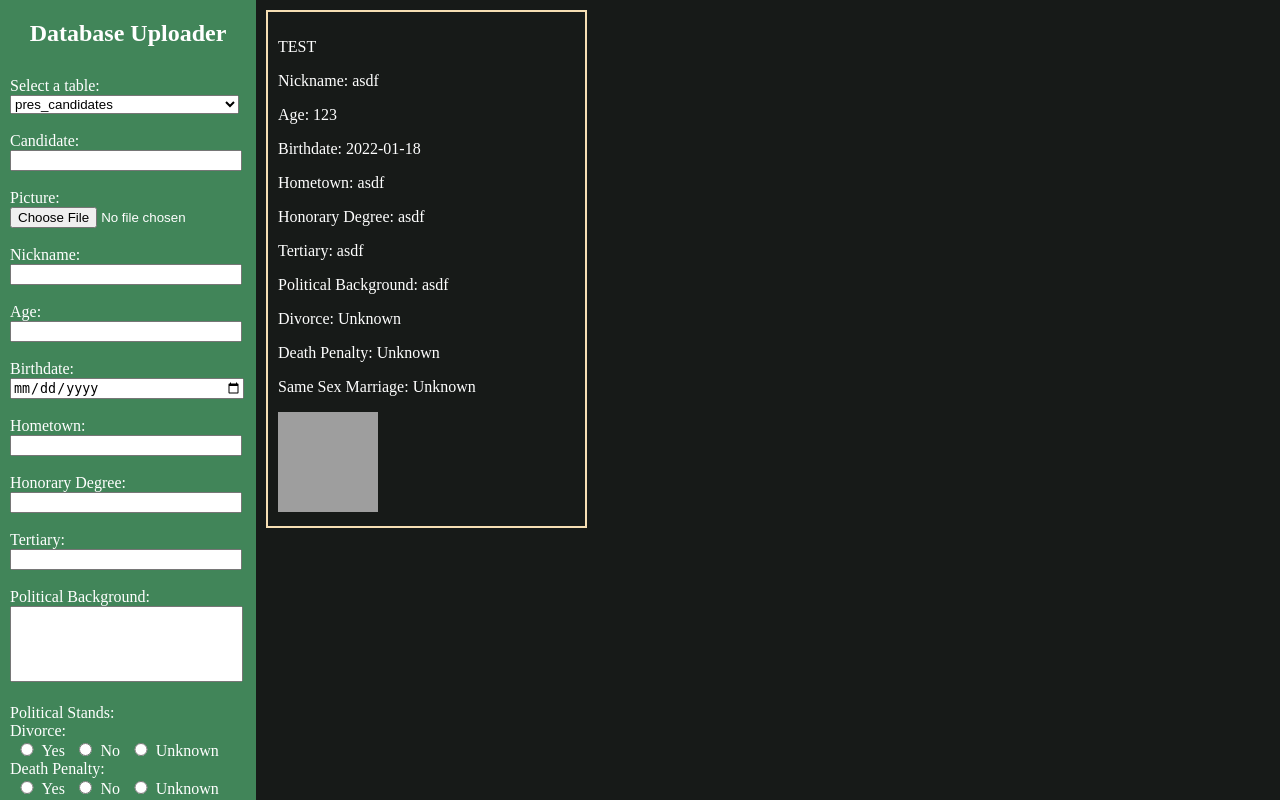
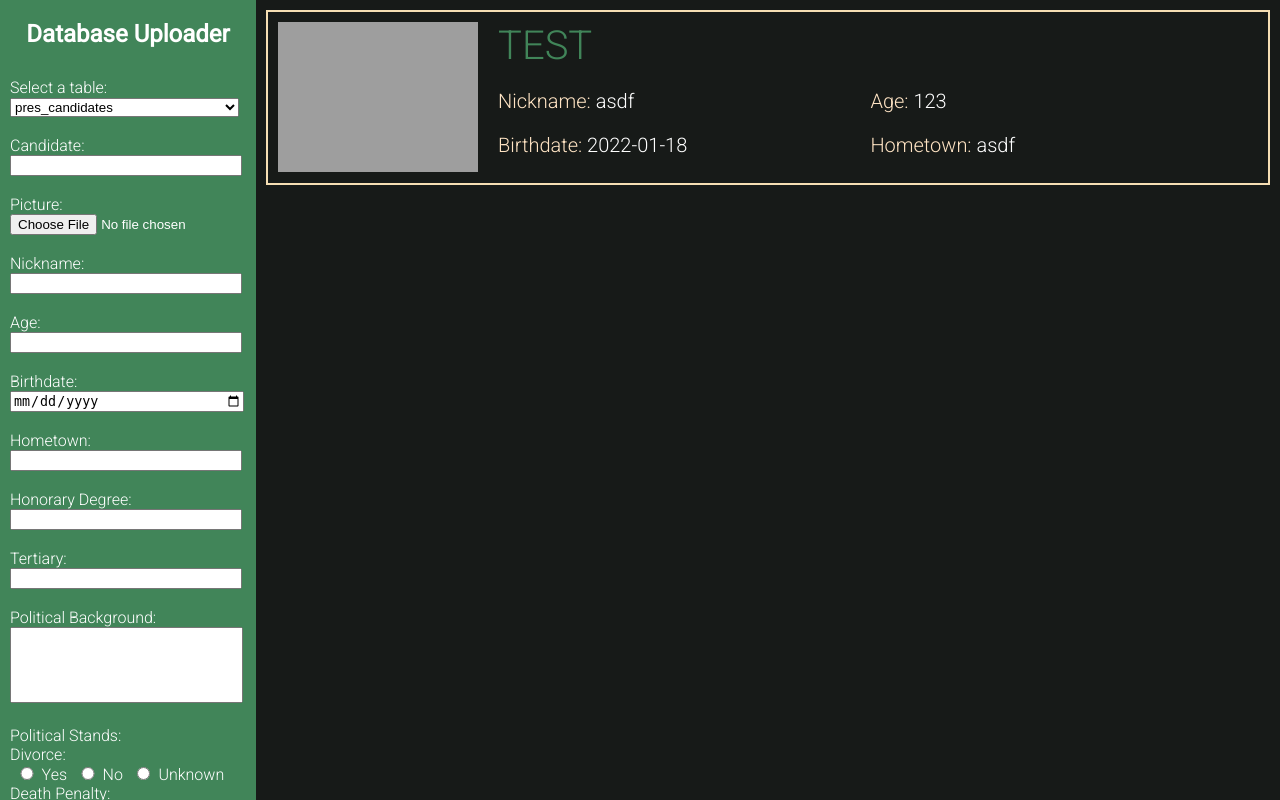
Before and after one commit to Strygel/knowyourcandidate-repo, a PHP site: page /database/db_displayUI.php in a window 1280 px wide. Run offline with PHP 8.4, Linux system fonts and the light colour scheme; data comes from the database, SQL or seed files in the repository; grey boxes are pictures that could not be loaded.

Commit message:
Added Designs and Several Improvements
- Designs were now added for UI
- Improved performance
- Added more comments for clarification and understanding

```diff
--- a/css/db_displayUI-design.css
+++ b/css/db_displayUI-design.css
@@ -1,6 +1,10 @@
+/* ========== Globals ========== */
+
 /* ========== Elements ========== */
 
 html, body {
+    font-family: 'Roboto';
+    font-weight: 300;
     margin: 0px;
 }
 
@@ -9,7 +13,7 @@ h2 {
 }
 
 h2, #panel_1, #panel_2 {
-    color: white;
+    color: white
 }
 
 input[type=text], input[type=number] {
@@ -30,6 +34,26 @@ textarea{
     width: 96%;
 }
 
+p:nth-of-type(n+2):nth-of-type(-n+5).information {
+    margin-top: 0;
+    width: 38%;
+    font-size: 20px;
+    float: left;
+    left: 220px;
+    box-sizing: border-box;
+}
+
+p:nth-of-type(6).information {
+    padding-top: 30px;
+}
+
+p:nth-of-type(n+6):nth-of-type(-n+7).information {
+    position: relative;
+    left: 220px;
+    box-sizing: border-box;
+    clear: left;
+}
+
 /* ========== Classes  ========== */
 
 .grid-container {
@@ -43,21 +67,88 @@ textarea{
     border-width: 10px;
     border-style: solid;
     border-color: #171a18;
+    text-decoration: none;
 }
 
 .candidate_card {
+    position: relative;
+    height: 175px;
     border-style: solid;
     border-width: 2px;
     border-color: wheat;
     padding: 10px;
+    box-sizing: border-box;
+
+    overflow-y: hidden;
+    overflow-x: hidden;
+}
+
+.candidate_name {
+    position: relative;
+    left: 220px;
+    font-size: 40px;
+    color: #418559;
+    width: fit-content;
+
+    margin-top: unset;
+    margin-bottom: 20px;
+}
+
+.candidate_picture {
+    position: absolute;
+    width: 200px;
+    height: 150px;
+}
+
+.information {
+    position: relative;
+    /* width: fit-content; */
+    color: white;
+}
+
+.paragraph {
+    position: relative;
+    box-sizing: border-box;
+    width: 80%;
+    box-sizing: border-box;
+}
+.category {
+    color:bisque;
+}
+
+.stance {
+    position: relative;
+    box-sizing: border-box;
+    float: left;
+    margin-right: 10%;
+}
+
+.paragraph, .stance {
+    left: 220px;
+}
+
+.toggle_expand {
+    background-color: #418559;
+}
+
+.remove_db {
+    background-color: crimson;
+}
+
+.toggle_expand, .remove_db {
+    font-weight: bold;
+    position: relative;
+    cursor: pointer;
+    float: right;
+    width: 100px;
+    height: 50px;
+    color: whitesmoke;
 }
 
 /* ========== IDs ========== */
 
 #panel_1 {
-    position: fixed;
     background-color: #418559;
-    width: 20%;
     height: 100vh;
 
     overflow-x: hidden;
@@ -69,8 +160,9 @@ textarea{
 }
 
 #panel_2 {
-    display: grid;
-    grid-template-columns: 33.33% 33.33% 33.33%;
     background-color: #171a18;
     float: right;
+
+    overflow-x: auto;
+    overflow-y: auto;
 }
--- a/database/db_displayUI.php
+++ b/database/db_displayUI.php
@@ -3,17 +3,22 @@
     <head>
         <meta charset="utf-8">
         <meta name="viewport" content="width=device-width, initial-scale=1.0">
-		<title>KnowYourCandidate</title>
+		<title>Database Uploader</title>
 
         <script src="../js/jquery-3.6.0.min.js"></script>
 
         <script src="../js/db_displayUI-script.js"></script>
         <script src="../snippets/dropdown_formLoader.js"></script>
 
+        <link rel="preconnect" href="https://fonts.googleapis.com">
+        <link rel="preconnect" href="https://fonts.gstatic.com" crossorigin>
+        <link href="https://fonts.googleapis.com/css2?family=Roboto:wght@300;400&display=swap" rel="stylesheet">
+
         <link rel="stylesheet" href="../css/db_displayUI-design.css">
     </head>
 
     <body>
+        <div class="grid-container">
             <div id="panel_1" >
                 <div class="header"><h2>Database Uploader</h2></div>
                 <form action="" id="my_form" method="POST"  enctype="multipart/form-data">
@@ -78,11 +83,6 @@
                     <input type="reset" name="clear" id="clear">
                 </form>
             </div>
-
-        <div class="grid-container">
-            <div>
-
-            </div>
             <div id="panel_2">
                 <?php include "db_remover.php"; ?>
 
--- a/database/db_loader.php
+++ b/database/db_loader.php
@@ -1,11 +1,27 @@
 <?php
-    // Call " include 'this php directory'; " and the "candidate table" for $table if you want to place it inside your code.
-    // There is already some classes provided in this html element and it can already be accessed by your implemented .css to your php/html file
+    // Call " include 'this php directory'; " and the "candidate table" for $selections if you want to place it inside your code.
+    // Example (for jquery):
+    //
+    // $("#id").load("this php directory", {
+    //      table_selected : "mayor_candidates",
+    //      regions : "REGION I (ILOCOS REGION)",
+    //      provinces : "ILOCOS NORTE",
+    //      city_or_municipalities : "BACARRA"
+    // })
+    //
+    // Meaning the #id will load the database from 'mayor_candidates' -> 'REGION I (ILOCOS REGION)' -> 'ILOCOS NORTE' -> 'BACARRA'
+    //
+    // For the keywords of locations, refer to the 'philippines_addr.sql' database or just look my dropdowns on the 'db_displayUI.php' since I already loaded them all there
+    // There is already some classes provided in this html element and it can already be designed/accessed by your implemented .css to your php/html file
+
+    // PLANS (01/18/22): I am going to sort the database properly not just by the names of the
+    // candidate but also its specific regions, and to alphabetically arrange them by province and municipalities
 
     include 'db_connect.php';
     candidates_db();
 
     $selections = array();
+
     // Use the variables here that was placed inside the $_POST
     $selections[0] = isset($_POST['table_selected']) && !empty($_POST['table_selected']);
     $selections[1] = isset($_POST['regions']) && !empty($_POST['regions']);
@@ -52,17 +68,18 @@
 ?>
             <div class='cells'>
                 <div class='candidate_card'>
-                    <p class="candidate_name">                        <?= $rows[1] ?>  </p>
-                    <p class="information">    Nickname:              <?= $rows[3] ?>  </p>
-                    <p class="information">    Age:                   <?= $rows[4] ?>  </p>
-                    <p class="information">    Birthdate:             <?= $rows[5] ?>  </p>
-                    <p class="information">    Hometown:              <?= $rows[6] ?>  </p>
-                    <p class="information">    Honorary Degree:       <?= $rows[7] ?>  </p>
-                    <p class="information">    Tertiary:              <?= $rows[8] ?>  </p>
-                    <p class="information">    Political Background:  <?= $rows[9] ?>  </p>
-                    <p class="stance">         Divorce:               <?= $rows[10] ?> </p>
-                    <p class="stance">         Death Penalty:         <?= $rows[11] ?> </p>
-                    <p class="stance">         Same Sex Marriage:     <?= $rows[12] ?> </p>
+                    <img src='<?= $rows[2] ?>' class='candidate_picture' width='100' height='100'>
+                    <p class="candidate_name">                                              <?= $rows[1] ?></p>
+                    <p class="information"><span class="category">Nickname:</span>          <?= $rows[3] ?></p>
+                    <p class="information"><span class="category">Age:</span>               <?= $rows[4] ?></p>
+                    <p class="information"><span class="category">Birthdate:</span>         <?= $rows[5] ?></p>
+                    <p class="information"><span class="category">Hometown:</span>          <?= $rows[6] ?></p>
+                    <p class="information"><span class="category">Honorary Degree:</span>   <?= $rows[7] ?></p>
+                    <p class="information"><span class="category">Tertiary:</span>          <?= $rows[8] ?></p>
+                    <p class="paragraph"><span class="category">Political Background: </span><?= $rows[9] ?></p>
+                    <p class="stance"><span class="category">Divorce:</span>                <?= $rows[10] ?></p>
+                    <p class="stance"><span class="category">Death Penalty:</span>          <?= $rows[11] ?></p>
+                    <p class="stance"><span class="category">Same Sex Marriage:</span>      <?= $rows[12] ?></p>
 <?php
             if (array_key_exists(13, $rows)) {
 ?>
@@ -80,7 +97,6 @@
 <?php
             }
 ?>
-                    <img src='<?= $rows[2] ?>' width='100' height='100'>
                 </div>
             </div>
 <?php
--- a/database/db_remover.php
+++ b/database/db_remover.php
@@ -1,4 +1,7 @@
 <?php
+    // PLANS (01/18/22): I am planning to expand this in the future by increasing the criteria of who to delete since
+    // it is flawed yet to just detect the candidate's name only
+
     include 'db_connect.php';
     candidates_db();
 
@@ -13,7 +16,7 @@
 
         unlink($query);
 
-        $sql = "DELETE FROM $table WHERE candidate='$candidate' LIMIT 1";
+        $sql = "DELETE FROM $table WHERE candidate='$candidate'";
         mysqli_query(candidates_db(), $sql);
     }
 
--- a/database/db_uploader.php
+++ b/database/db_uploader.php
@@ -1,5 +1,6 @@
 <?php
-    // Do not bother this code. It is for my own matters only.
+    // Do not bother this code. It is for my own matters only. It's a mess XD
+
     include '../snippets/db_uploader_functions.php';
 
     if($_SERVER['REQUEST_METHOD'] == 'POST') {
```
Also changed, not shown: js/db_displayUI-script.js (+53 -29 lines), 1 other file. Lines whose indentation alone changed are shown as unchanged.
